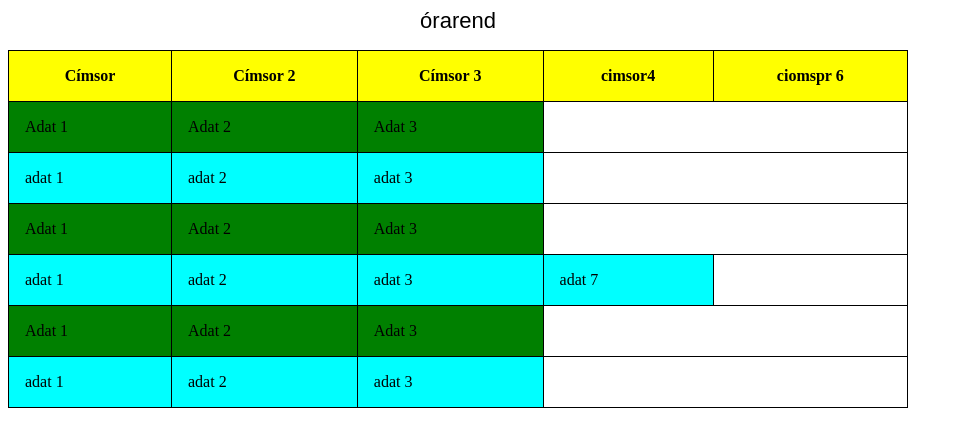
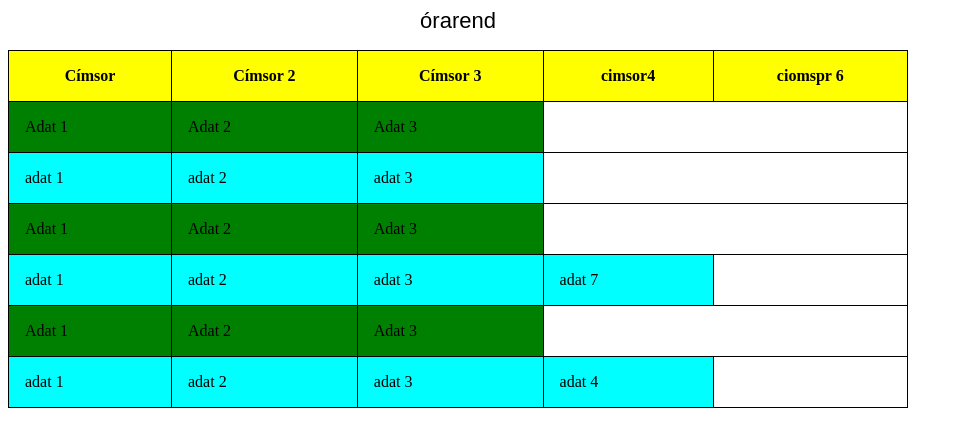
Before and after one commit to patadam93/tablazatok, a plain HTML site: page index.html in a window 1280 px wide. Shown: the whole page, without its empty margins (0-963 px from the left). Drawn offline with Linux system fonts and the light colour scheme.

Commit message:
17 óra 3

```diff
--- a/index.html
+++ b/index.html
@@ -63,6 +63,8 @@
                 <td>adat 1</td>
                 <td>adat 2</td>
                 <td>adat 3</td>
+                <td> adat 4</td>
+
             </tr>
         </tbody>
     </table>
```
